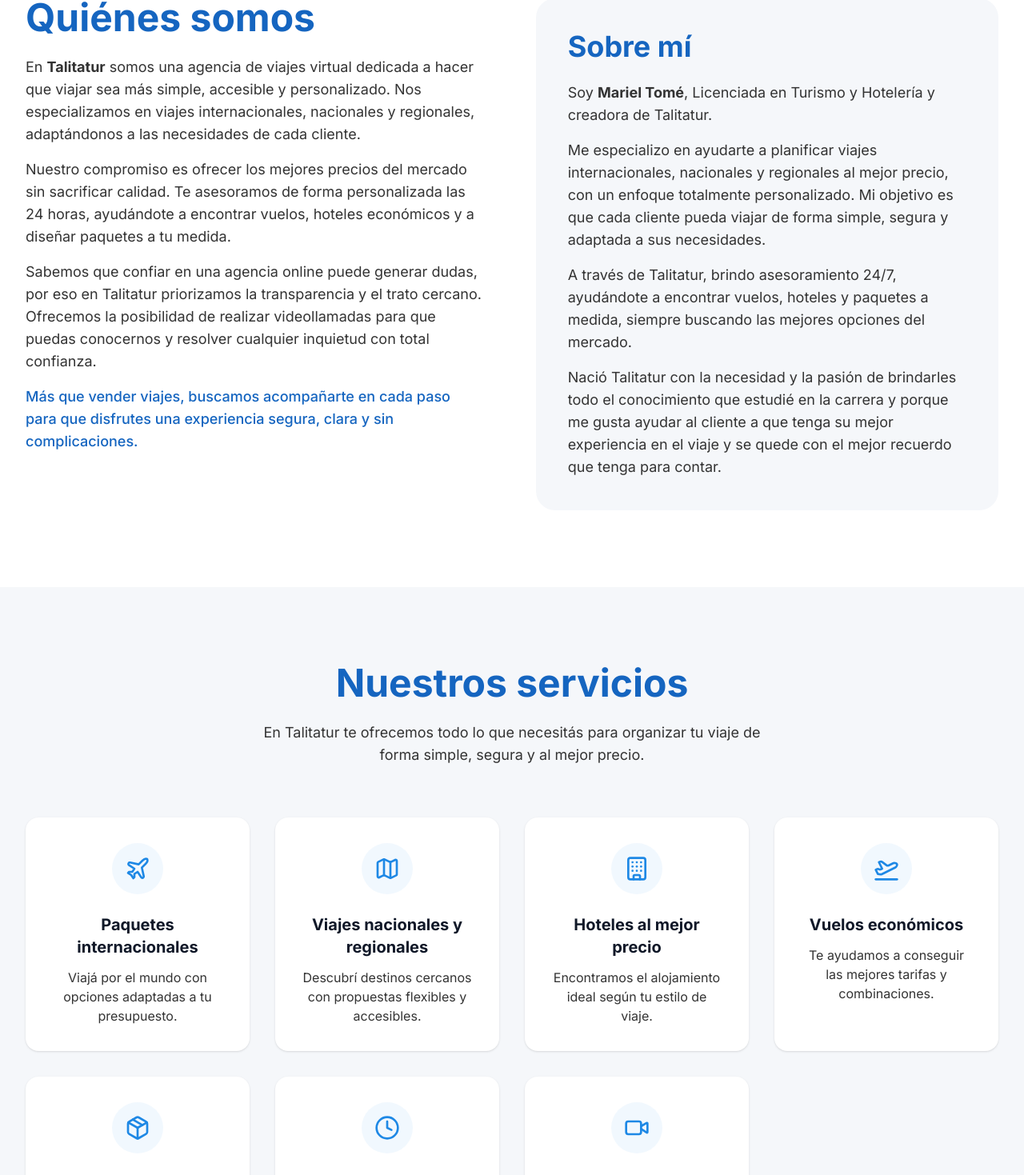
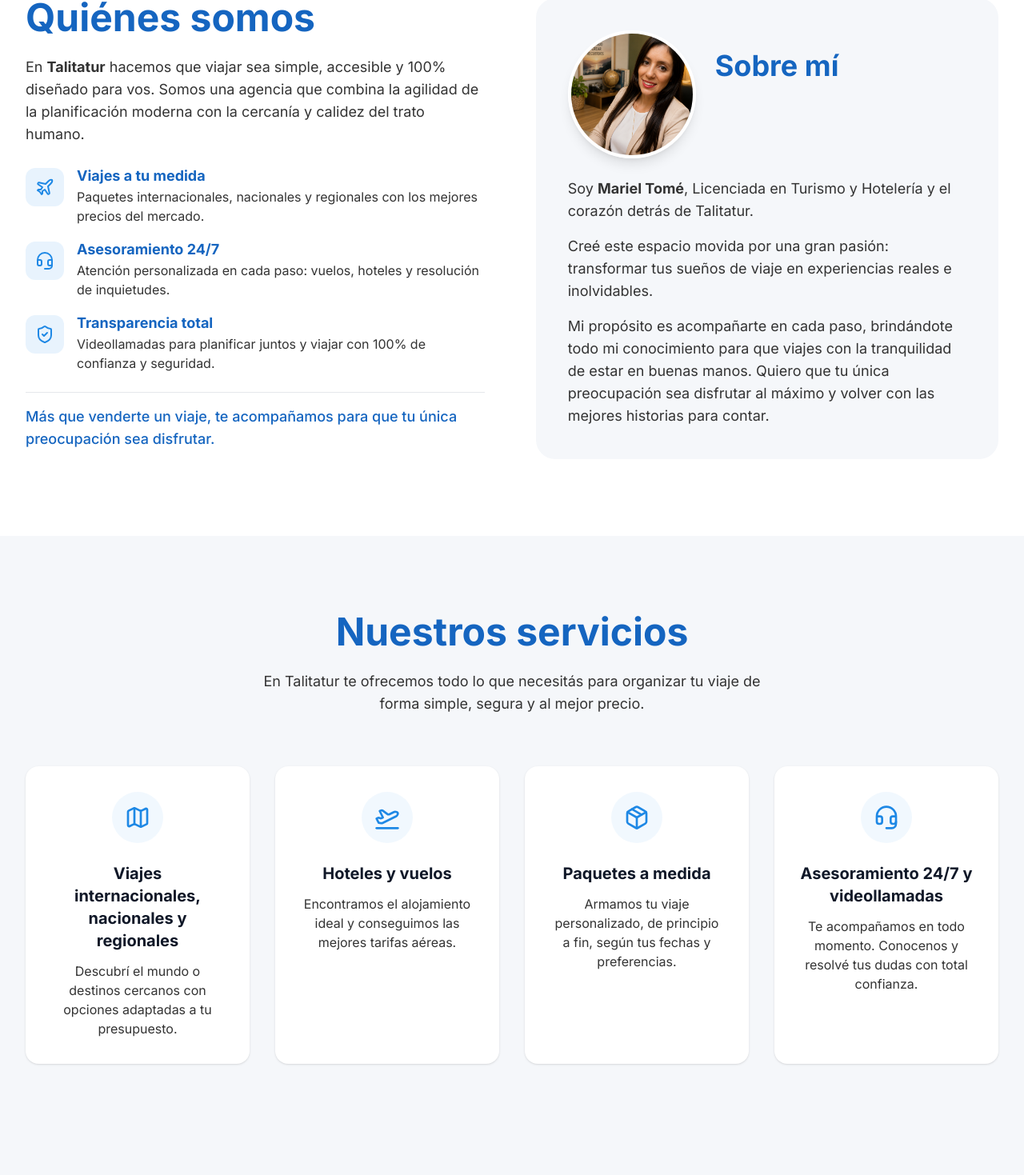
Before and after one commit to pabloenzenhofer/talitatur, a React (Vite) app: page / in a window 1280 px wide. Shown: the part 898-2367 px from the top of the page at 80% size. Built offline with nearby package versions, Linux system fonts and the light colour scheme.

Commit message:
feat: update about section, services layout, and instagram links

```diff
--- a/src/components/About.jsx
+++ b/src/components/About.jsx
@@ -1,5 +1,7 @@
 import React from 'react';
 import { motion } from 'framer-motion';
+import { Plane, Headset, ShieldCheck } from 'lucide-react';
+import marielImg from '../assets/foto_mariel.png';
 
 const About = () => {
   return (
@@ -18,18 +20,45 @@
             <h2 className="text-4xl md:text-5xl font-bold text-primary-dark mb-6">
               Quiénes somos
             </h2>
-            <div className="space-y-4 text-gray-text text-lg">
+            <div className="space-y-6 text-gray-text text-lg">
               <p>
-                En <strong>Talitatur</strong> somos una agencia de viajes virtual dedicada a hacer que viajar sea más simple, accesible y personalizado. Nos especializamos en viajes internacionales, nacionales y regionales, adaptándonos a las necesidades de cada cliente.
+                En <strong>Talitatur</strong> hacemos que viajar sea simple, accesible y 100% diseñado para vos. Somos una agencia que combina la agilidad de la planificación moderna con la cercanía y calidez del trato humano.
               </p>
-              <p>
-                Nuestro compromiso es ofrecer los mejores precios del mercado sin sacrificar calidad. Te asesoramos de forma personalizada las 24 horas, ayudándote a encontrar vuelos, hoteles económicos y a diseñar paquetes a tu medida.
-              </p>
-              <p>
-                Sabemos que confiar en una agencia online puede generar dudas, por eso en Talitatur priorizamos la transparencia y el trato cercano. Ofrecemos la posibilidad de realizar videollamadas para que puedas conocernos y resolver cualquier inquietud con total confianza.
-              </p>
-              <p className="font-medium text-primary-dark">
-                Más que vender viajes, buscamos acompañarte en cada paso para que disfrutes una experiencia segura, clara y sin complicaciones.
+
+              <div className="space-y-4 mt-6">
+                <div className="flex items-start gap-4">
+                  <div className="bg-primary/10 p-3 rounded-xl text-primary mt-1">
+                    <Plane size={24} />
+                  </div>
+                  <div>
+                    <h4 className="font-bold text-primary-dark">Viajes a tu medida</h4>
+                    <p className="text-base">Paquetes internacionales, nacionales y regionales con los mejores precios del mercado.</p>
+                  </div>
+                </div>
+
+                <div className="flex items-start gap-4">
+                  <div className="bg-primary/10 p-3 rounded-xl text-primary mt-1">
+                    <Headset size={24} />
+                  </div>
+                  <div>
+                    <h4 className="font-bold text-primary-dark">Asesoramiento 24/7</h4>
+                    <p className="text-base">Atención personalizada en cada paso: vuelos, hoteles y resolución de inquietudes.</p>
+                  </div>
+                </div>
+
+                <div className="flex items-start gap-4">
+                  <div className="bg-primary/10 p-3 rounded-xl text-primary mt-1">
+                    <ShieldCheck size={24} />
+                  </div>
+                  <div>
+                    <h4 className="font-bold text-primary-dark">Transparencia total</h4>
+                    <p className="text-base">Videollamadas para planificar juntos y viajar con 100% de confianza y seguridad.</p>
+                  </div>
+                </div>
+              </div>
+
+              <p className="font-medium text-primary-dark pt-4 border-t border-gray-200">
+                Más que venderte un viaje, te acompañamos para que tu única preocupación sea disfrutar.
               </p>
             </div>
           </motion.div>
@@ -42,21 +71,27 @@
             transition={{ duration: 0.6, delay: 0.2 }}
             className="lg:w-1/2 bg-gray-light p-8 md:p-10 rounded-3xl"
           >
-            <h2 className="text-3xl md:text-4xl font-bold text-primary-dark mb-6">
-              Sobre mí
-            </h2>
+            <div className="flex flex-col sm:flex-row items-center sm:items-start gap-6 mb-6 text-center sm:text-left">
+              <img
+                src={marielImg}
+                alt="Mariel Tomé"
+                className="w-32 h-32 md:w-40 md:h-40 rounded-full object-cover shadow-lg border-4 border-white flex-shrink-0"
+              />
+              <div className="flex flex-col justify-center sm:mt-4 md:mt-6">
+                <h2 className="text-3xl md:text-4xl font-bold text-primary-dark mb-2">
+                  Sobre mí
+                </h2>
+              </div>
+            </div>
             <div className="space-y-4 text-gray-text text-lg">
               <p>
-                Soy <strong>Mariel Tomé</strong>, Licenciada en Turismo y Hotelería y creadora de Talitatur.
+                Soy <strong>Mariel Tomé</strong>, Licenciada en Turismo y Hotelería y el corazón detrás de Talitatur.
               </p>
               <p>
-                Me especializo en ayudarte a planificar viajes internacionales, nacionales y regionales al mejor precio, con un enfoque totalmente personalizado. Mi objetivo es que cada cliente pueda viajar de forma simple, segura y adaptada a sus necesidades.
+                Creé este espacio movida por una gran pasión: transformar tus sueños de viaje en experiencias reales e inolvidables.
               </p>
               <p>
-                A través de Talitatur, brindo asesoramiento 24/7, ayudándote a encontrar vuelos, hoteles y paquetes a medida, siempre buscando las mejores opciones del mercado.
-              </p>
-              <p>
-                Nació Talitatur con la necesidad y la pasión de brindarles todo el conocimiento que estudié en la carrera y porque me gusta ayudar al cliente a que tenga su mejor experiencia en el viaje y se quede con el mejor recuerdo que tenga para contar.
+                Mi propósito es acompañarte en cada paso, brindándote todo mi conocimiento para que viajes con la tranquilidad de estar en buenas manos. Quiero que tu única preocupación sea disfrutar al máximo y volver con las mejores historias para contar.
               </p>
             </div>
           </motion.div>
--- a/src/components/Footer.jsx
+++ b/src/components/Footer.jsx
@@ -31,7 +31,7 @@
               Agencia de viajes dedicada a crear experiencias inolvidables, adaptadas a tu estilo y presupuesto.
             </p>
             <div className="flex space-x-4">
-              <a href="#" className="text-white/70 hover:text-white transition-colors bg-white/10 p-2 rounded-full hover:bg-white/20">
+              <a href="https://www.instagram.com/marieltome26" target="_blank" rel="noopener noreferrer" className="text-white/70 hover:text-white transition-colors bg-white/10 p-2 rounded-full hover:bg-white/20">
                 <InstagramIcon />
               </a>
               <a href="#" className="text-white/70 hover:text-white transition-colors bg-white/10 p-2 rounded-full hover:bg-white/20">
--- a/src/components/Gallery.jsx
+++ b/src/components/Gallery.jsx
@@ -44,7 +44,7 @@
 
         <div className="text-center mt-12">
           <a
-            href="https://instagram.com"
+            href="https://www.instagram.com/marieltome26"
             target="_blank"
             rel="noopener noreferrer"
             className="inline-flex items-center gap-2 text-primary hover:text-primary-dark font-medium transition-colors"
--- a/src/components/Services.jsx
+++ b/src/components/Services.jsx
@@ -1,49 +1,31 @@
 import React from 'react';
 import { motion } from 'framer-motion';
-import { Plane, Map, Building, PlaneTakeoff, Package, Clock, Video } from 'lucide-react';
+import { Map, PlaneTakeoff, Package, Headset } from 'lucide-react';
 
 const servicesList = [
   {
     id: 1,
-    title: 'Paquetes internacionales',
-    description: 'Viajá por el mundo con opciones adaptadas a tu presupuesto.',
-    icon: Plane,
+    title: 'Viajes internacionales, nacionales y regionales',
+    description: 'Descubrí el mundo o destinos cercanos con opciones adaptadas a tu presupuesto.',
+    icon: Map,
   },
   {
     id: 2,
-    title: 'Viajes nacionales y regionales',
-    description: 'Descubrí destinos cercanos con propuestas flexibles y accesibles.',
-    icon: Map,
+    title: 'Hoteles y vuelos',
+    description: 'Encontramos el alojamiento ideal y conseguimos las mejores tarifas aéreas.',
+    icon: PlaneTakeoff,
   },
   {
     id: 3,
-    title: 'Hoteles al mejor precio',
-    description: 'Encontramos el alojamiento ideal según tu estilo de viaje.',
-    icon: Building,
+    title: 'Paquetes a medida',
+    description: 'Armamos tu viaje personalizado, de principio a fin, según tus fechas y preferencias.',
+    icon: Package,
   },
   {
     id: 4,
-    title: 'Vuelos económicos',
-    description: 'Te ayudamos a conseguir las mejores tarifas y combinaciones.',
-    icon: PlaneTakeoff,
-  },
-  {
-    id: 5,
-    title: 'Paquetes a medida',
-    description: 'Armamos tu viaje personalizado, según tus fechas y preferencias.',
-    icon: Package,
-  },
-  {
-    id: 6,
-    title: 'Asesoramiento 24/7',
-    description: 'Te acompañamos en todo momento, antes y durante tu viaje.',
-    icon: Clock,
-  },
-  {
-    id: 7,
-    title: 'Atención por videollamada',
-    description: 'Conocenos y resolvé tus dudas con total confianza.',
-    icon: Video,
+    title: 'Asesoramiento 24/7 y videollamadas',
+    description: 'Te acompañamos en todo momento. Conocenos y resolvé tus dudas con total confianza.',
+    icon: Headset,
   }
 ];
 
```
Also changed, not shown: src/assets/foto_mariel.png (added).
